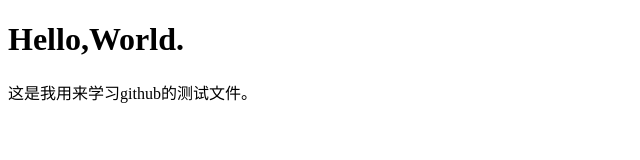
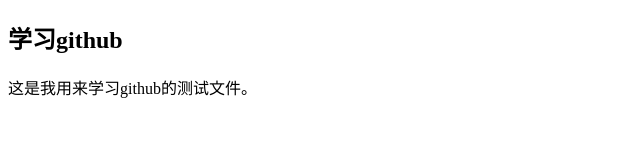
Before and after one commit to starvk/learngithub, a plain HTML site: page index.html in a window 1280 px wide. Shown: the whole page, without its empty margins (0-640 px from the left). Drawn offline with Linux system fonts and the light colour scheme.

Commit message:
修改了index.html的内容

```diff
--- a/index.html
+++ b/index.html
@@ -6,7 +6,7 @@
     <title>Document</title>
 </head>
 <body>
-    <h1>Hello,World.</h1>
+    <h2>学习github</h2>
     <p>这是我用来学习github的测试文件。</p>
 </body>
 </html>
```
